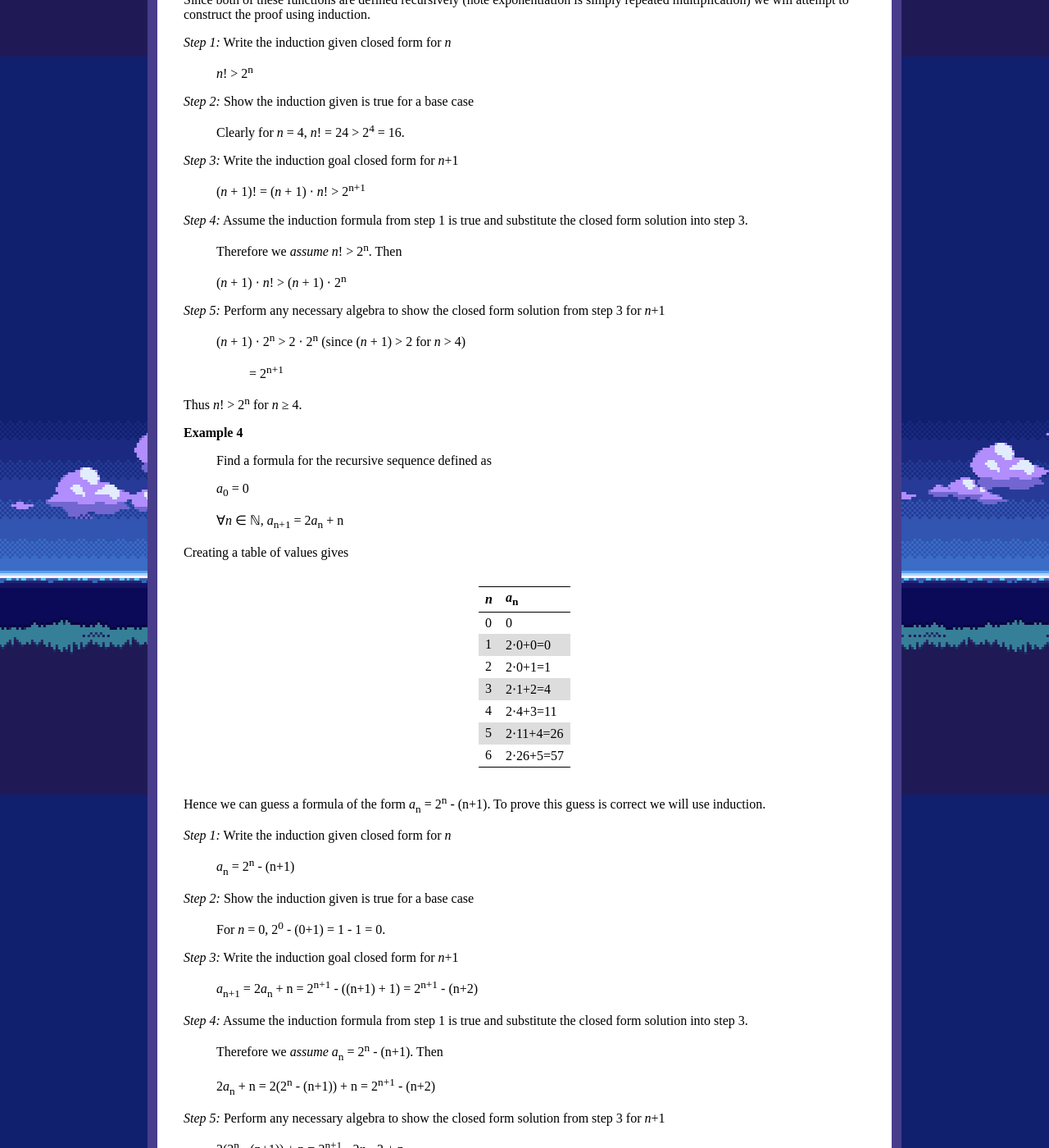
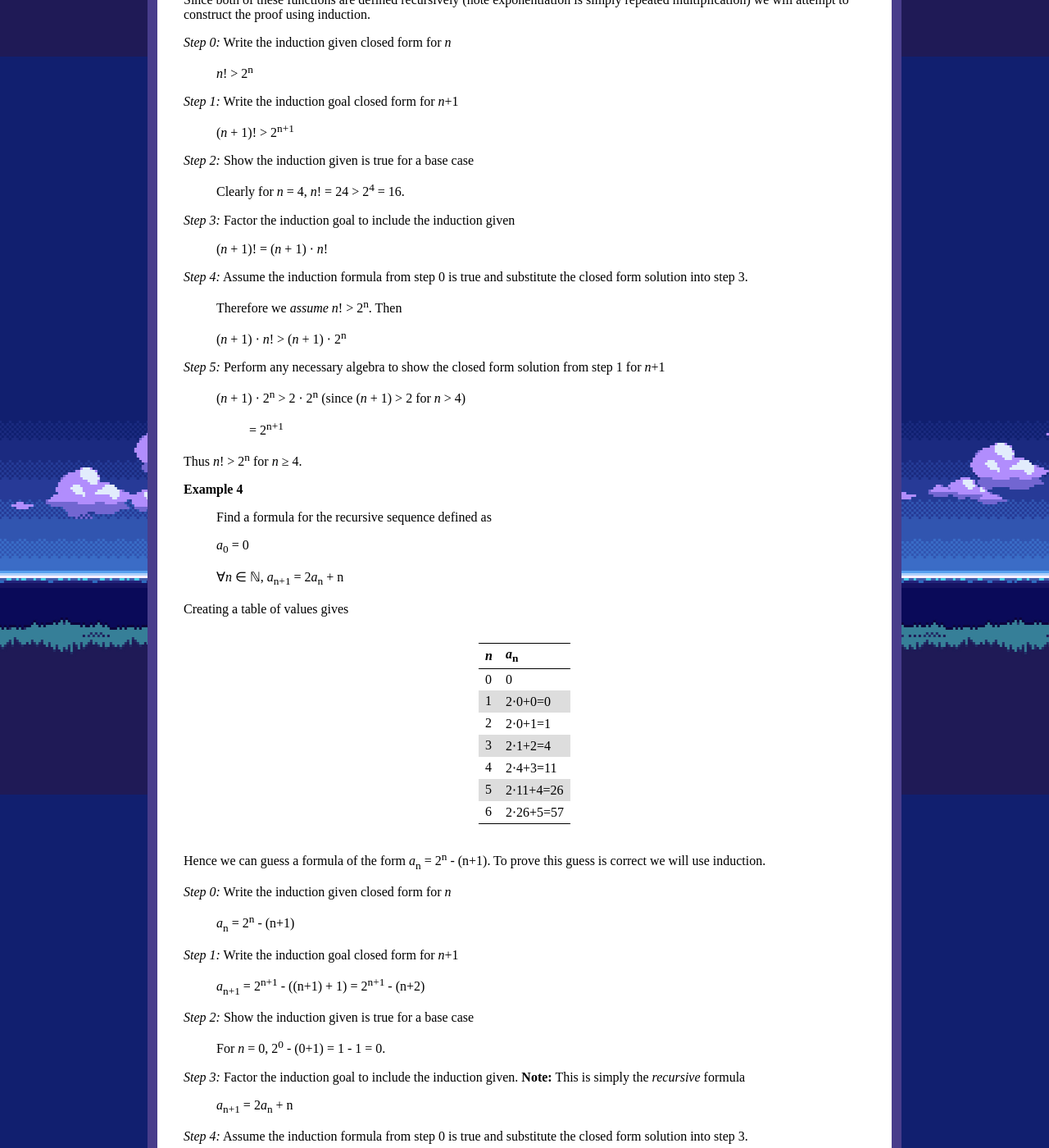
Before and after one commit to ycpcs/ece335-summer2023, a Jekyll site: the page built from lectures/lecture17.md, in a window 1280 px wide and 1400 px high, scrolled down 1731 px. Shown: the whole window at 82% size. Built offline with Jekyll 4.4.1, drawn with Linux system fonts in a browser that asks for light colours; some of the changed text lies outside the part shown.

Commit message:
update lecture 17
update lecture 17

```diff
--- a/lectures/lecture17.md
+++ b/lectures/lecture17.md
@@ -86,25 +86,29 @@ Since both of these functions are defined recursively (note
 exponentiation is simply repeated multiplication) we will attempt to
 construct the proof using induction.
 
-*Step 1:* Write the induction given closed form for *n*
+*Step 0:* Write the induction given closed form for *n*
 
 > *n*! \> 2<sup>n</sup>
+
+*Step 1:* Write the induction goal closed form for *n*+1
+
+> (*n* + 1)! \> 2<sup>n+1</sup>
 
 *Step 2:* Show the induction given is true for a base case
 
 > Clearly for *n* = 4, *n*! = 24 \> 2<sup>4</sup> = 16.
 
-*Step 3:* Write the induction goal closed form for *n*+1
+*Step 3:* Factor the induction goal to include the induction given
 
-> (*n* + 1)! = (*n* + 1) ⋅ *n*! \> 2<sup>n+1</sup>
+> (*n* + 1)! = (*n* + 1) ⋅ *n*!
 
-*Step 4:* Assume the induction formula from step 1 is true and substitute the closed form solution into step 3.
+*Step 4:* Assume the induction formula from step 0 is true and substitute the closed form solution into step 3.
 
 > Therefore we *assume* *n*! \> 2<sup>n</sup>. Then
 
 > (*n* + 1) ⋅ *n*! \> (*n* + 1) ⋅ 2<sup>n</sup>
 
-*Step 5:* Perform any necessary algebra to show the closed form solution from step 3 for *n*+1
+*Step 5:* Perform any necessary algebra to show the closed form solution from step 1 for *n*+1
 
 > (*n* + 1) ⋅ 2<sup>n</sup> \> 2 ⋅ 2<sup>n</sup>     (since (*n* + 1) \> 2 for *n* \> 4)
 > > = 2<sup>n+1</sup>
@@ -135,25 +139,29 @@ Creating a table of values gives
 Hence we can guess a formula of the form *a*<sub>n</sub> = 2<sup>n</sup> - (n+1). To prove
 this guess is correct we will use induction.
 
-*Step 1:* Write the induction given closed form for *n*
+*Step 0:* Write the induction given closed form for *n*
 
 > *a*<sub>n</sub> = 2<sup>n</sup> - (n+1)
+
+*Step 1:* Write the induction goal closed form for *n*+1
+
+> *a*<sub>n+1</sub> = 2<sup>n+1</sup> - ((n+1) + 1) = 2<sup>n+1</sup> - (n+2)
 
 *Step 2:* Show the induction given is true for a base case
 
 > For *n* = 0, 2<sup>0</sup> - (0+1) = 1 - 1 = 0.
 
-*Step 3:* Write the induction goal closed form for *n*+1
+*Step 3:* Factor the induction goal to include the induction given. **Note:** This is simply the *recursive* formula
 
-> *a*<sub>n+1</sub> = 2*a*<sub>n</sub> + n = 2<sup>n+1</sup> - ((n+1) + 1) = 2<sup>n+1</sup> - (n+2)
+> *a*<sub>n+1</sub> = 2*a*<sub>n</sub> + n
 
-*Step 4:* Assume the induction formula from step 1 is true and substitute the closed form solution into step 3.
+*Step 4:* Assume the induction formula from step 0 is true and substitute the closed form solution into step 3.
 
 > Therefore we *assume* *a*<sub>n</sub> = 2<sup>n</sup> - (n+1). Then
 
-> 2*a*<sub>n</sub> + n = 2(2<sup>n</sup> - (n+1)) + n = 2<sup>n+1</sup> - (n+2)
+> 2*a*<sub>n</sub> + n = 2(2<sup>n</sup> - (n+1)) + n
 
-*Step 5:* Perform any necessary algebra to show the closed form solution from step 3 for *n*+1
+*Step 5:* Perform any necessary algebra to show the closed form solution from step 1 for *n*+1
 
 > 2(2<sup>n</sup> - (n+1)) + n = 2<sup>n+1</sup> - 2*n* - 2 + n
 > > = 2<sup>n+1</sup> - *n* - 1 - 1
```
